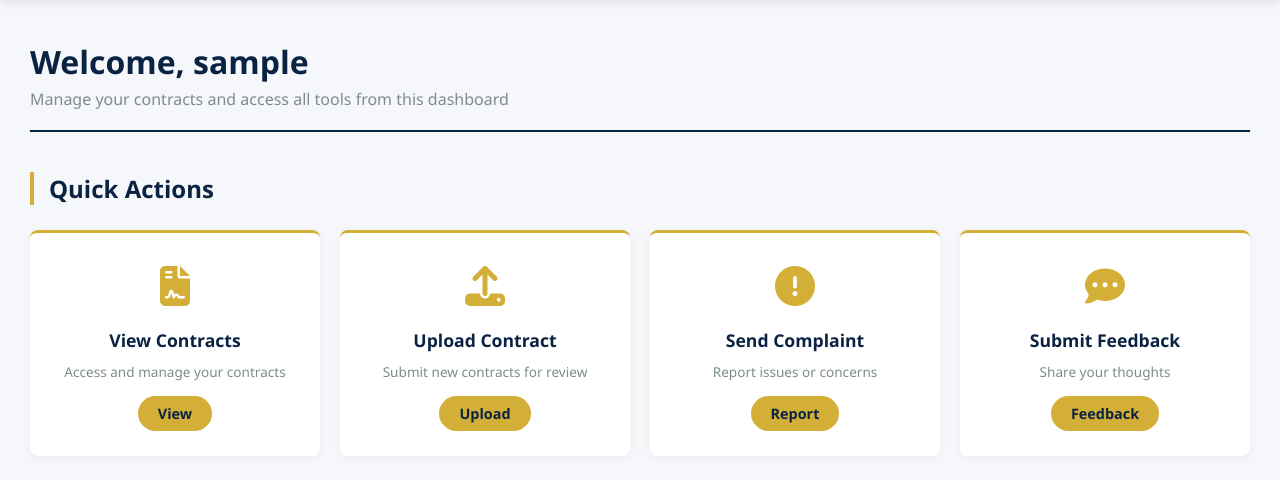
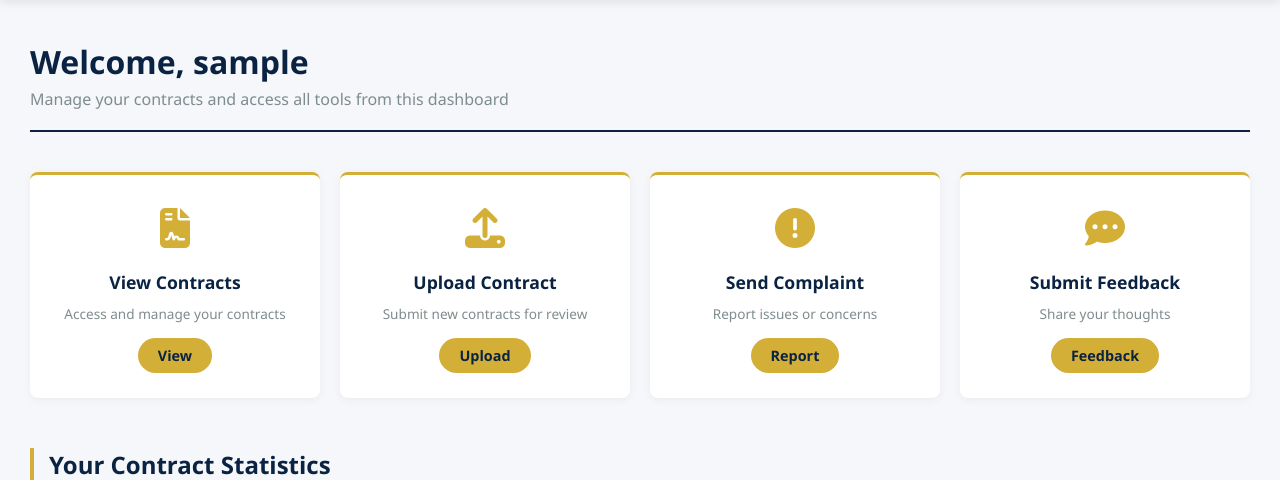
Before and after one commit to Adithyan-cb/ClauseGuard, a Django app: page /user-dashboard/ in a window 1280 px wide. Shown: the part 68-548 px from the top of the page. Run offline with Django 5.2, Linux system fonts and the light colour scheme; the visitor is signed in with stand-in values (Sample User, id 1); data that the repository does not hold is empty.

Commit message:
removed "quick action" text

```diff
--- a/templates/dashboard.html
+++ b/templates/dashboard.html
@@ -272,7 +272,7 @@
 
         <!-- Quick Actions Section -->
         <div class="quick-actions">
-            <h2 class="section-title">Quick Actions</h2>
+            {% comment %} <h2 class="section-title">Quick Actions</h2> {% endcomment %}
             <div class="actions-grid">
                 <div class="action-card">
                     <div class="action-icon">
```
